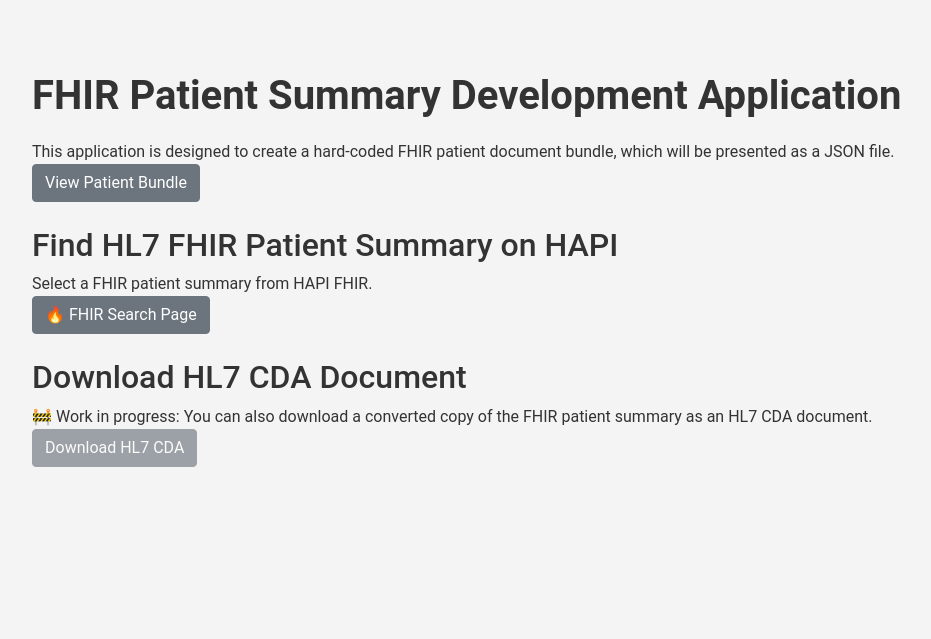
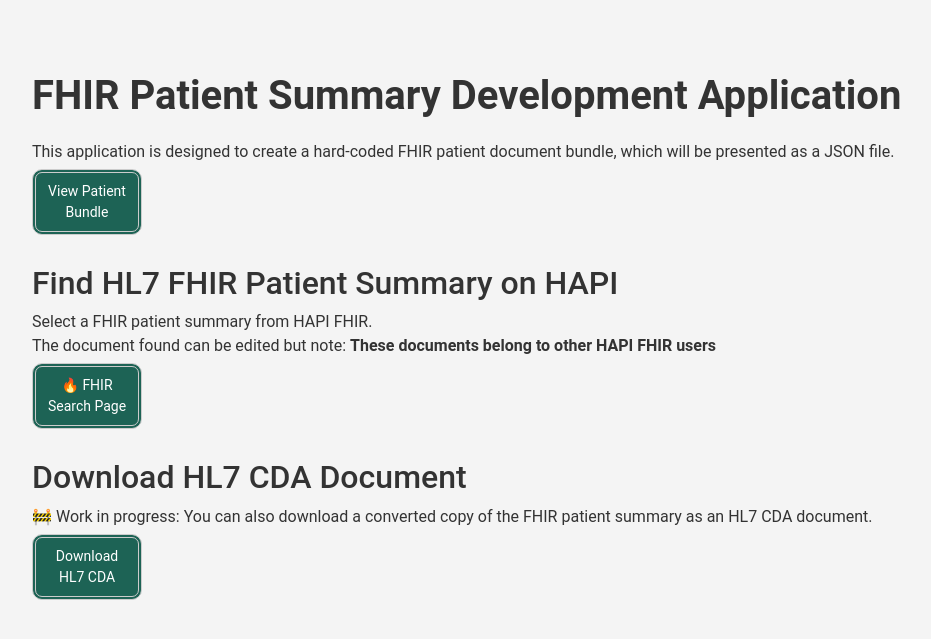
Before and after one commit to ddeveloper72/fhir-patient-summary, a Flask app: page / in a window 1280 px wide. Shown: the part 44-683 px from the top of the page, without its empty margins (50-981 px from the left). Run offline with Flask 3, Linux system fonts and the light colour scheme.

Commit message:
Replace anchor tags with buttons for navigation and enhance text styling in FHIR patient summary template

```diff
--- a/templates/index.html
+++ b/templates/index.html
@@ -5,22 +5,26 @@
         <h1>FHIR Patient Summary Development Application</h1>
         <p>This application is designed to create a hard-coded FHIR patient document bundle, which will be presented as
             a JSON file.</p>
-        <a href="/hl7/patient_summary/fhir/json" target="_blank" class="btn btn-secondary" type="button">View Patient
-            Bundle</a>
+        <button onclick="window.location.href='{{ url_for('get_patient_summary') }}'" class="button" type="button">View
+            Patient
+            Bundle</button>
     </div>
     <br>
     <div class="">
         <h2>Find HL7 FHIR Patient Summary on HAPI</h2>
         <p>Select a FHIR patient summary from HAPI FHIR.</p>
-        <a href="/hl7/patient_summary/fhir/select" target="_blank" class="btn btn-secondary" type="button">🔥 FHIR
-            Search Page</a>
+        <p>The document found can be edited but note: <span class="bold">These documents belong to other HAPI FHIR
+                users</span></p>
+        <button onclick="window.location.href='{{ url_for('fhir_patient_list') }}' " class="button" type="button">🔥
+            FHIR
+            Search Page</button>
     </div>
     <br>
     <div class="download">
         <h2>Download HL7 CDA Document</h2>
         <p>🚧 Work in progress: You can also download a converted copy of the FHIR patient summary as an HL7 CDA
             document.</p>
-        <button href="#" target="_blank" class="btn btn-secondary" type="button" disabled>Download HL7 CDA</button>
+        <button onclick="window.location.href='#'" class="button" type="button" disabled>Download HL7 CDA</button>
     </div>
 
 
```
